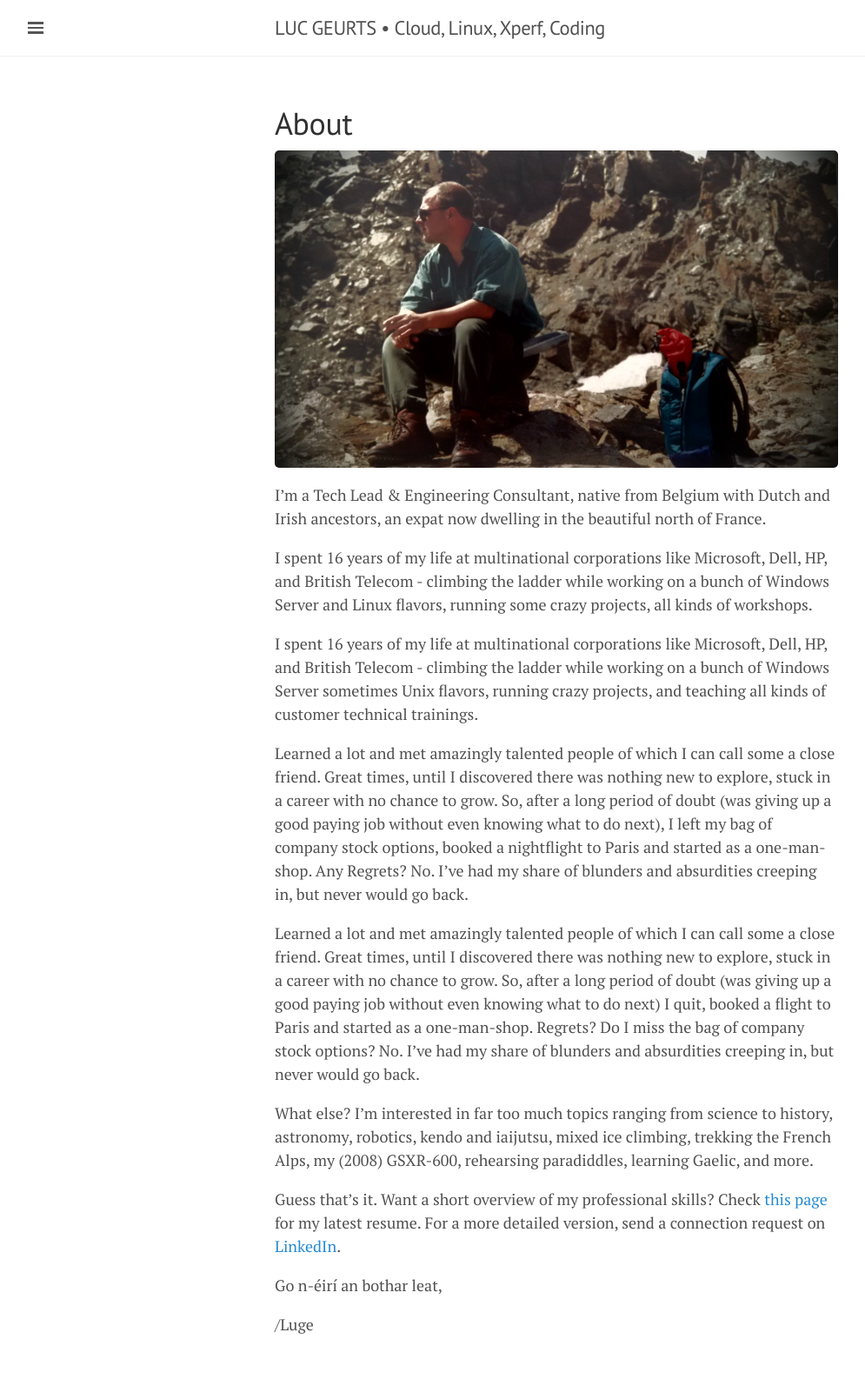
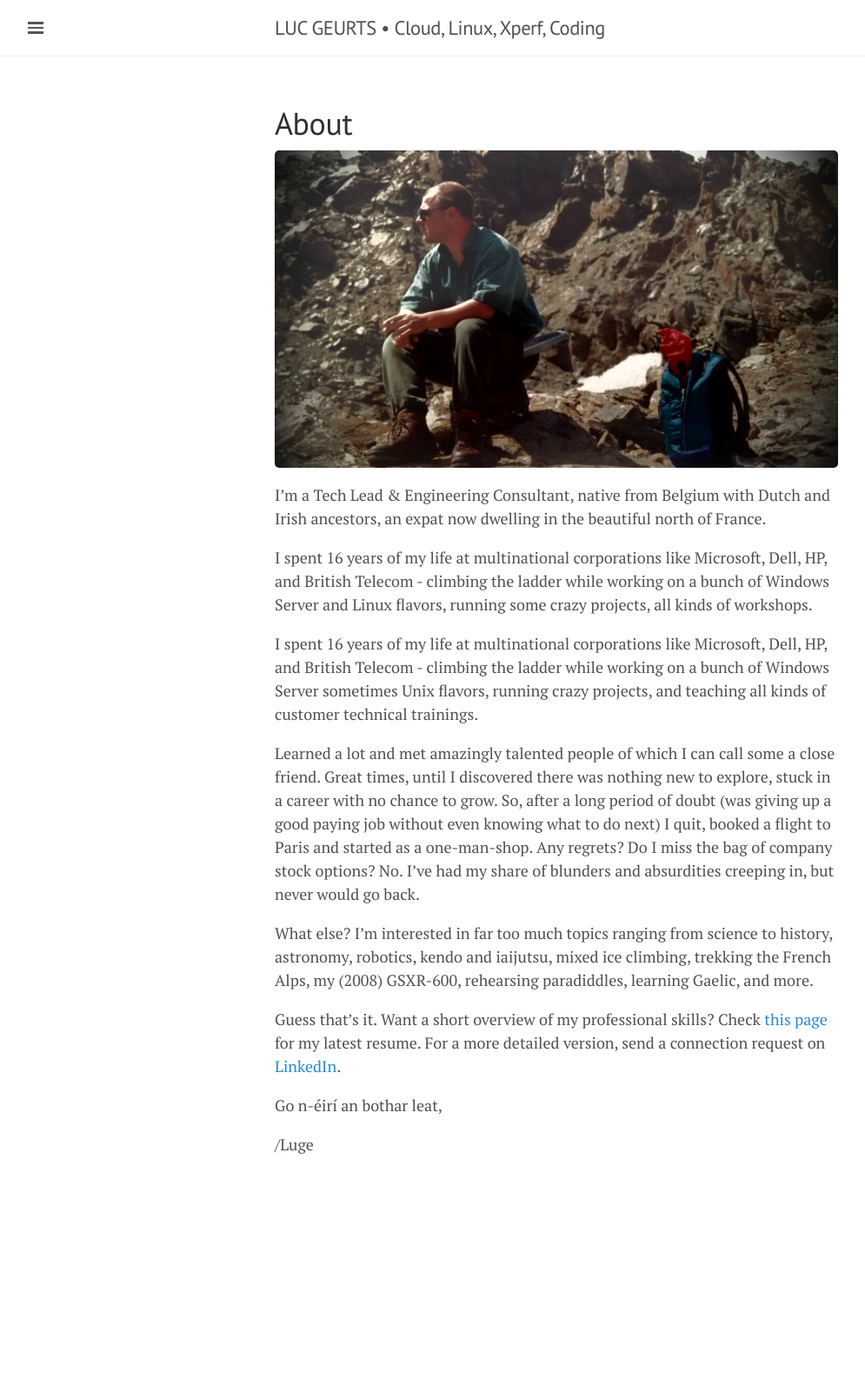
Before and after one commit to lgeurts/lgeurts.github.io, a Jekyll site: the page built from about.md, in a window 1280 px wide. Shown: the whole page at 87% size, without its empty margins (0-995 px from the left). Built offline with Jekyll 4.4.1, drawn with Linux system fonts in a browser that asks for light colours; nearby versions of some CDN libraries; after the commit the page ends 1402 px from its top, so only the background shows below that.

Commit message:
Update about.md

```diff
--- a/about.md
+++ b/about.md
@@ -11,9 +11,7 @@
 
 I spent 16 years of my life at multinational corporations like Microsoft, Dell, HP, and British Telecom - climbing the ladder while working on a bunch of Windows Server sometimes Unix flavors, running crazy projects, and teaching all kinds of customer technical trainings.
 
-Learned a lot and met amazingly talented people of which I can call some a close friend. Great times, until I discovered there was nothing new to explore, stuck in a career with no chance to grow. So, after a long period of doubt (was giving up a good paying job without even knowing what to do next), I left my bag of company stock options, booked a nightflight to Paris and started as a one-man-shop. Any Regrets? No. I've had my share of blunders and absurdities creeping in, but never would go back.
-
-Learned a lot and met amazingly talented people of which I can call some a close friend. Great times, until I discovered there was nothing new to explore, stuck in a career with no chance to grow. So, after a long period of doubt (was giving up a good paying job without even knowing what to do next) I quit, booked a flight to Paris and started as a one-man-shop. Regrets? Do I miss the bag of company stock options? No. I've had my share of blunders and absurdities creeping in, but never would go back.
+Learned a lot and met amazingly talented people of which I can call some a close friend. Great times, until I discovered there was nothing new to explore, stuck in a career with no chance to grow. So, after a long period of doubt (was giving up a good paying job without even knowing what to do next) I quit, booked a flight to Paris and started as a one-man-shop. Any regrets? Do I miss the bag of company stock options? No. I've had my share of blunders and absurdities creeping in, but never would go back.
 
 What else? I'm interested in far too much topics ranging from science to history, astronomy, robotics, kendo and iaijutsu, mixed ice climbing, trekking the French Alps, my (2008) GSXR-600, rehearsing paradiddles, learning Gaelic, and more.
 
```
